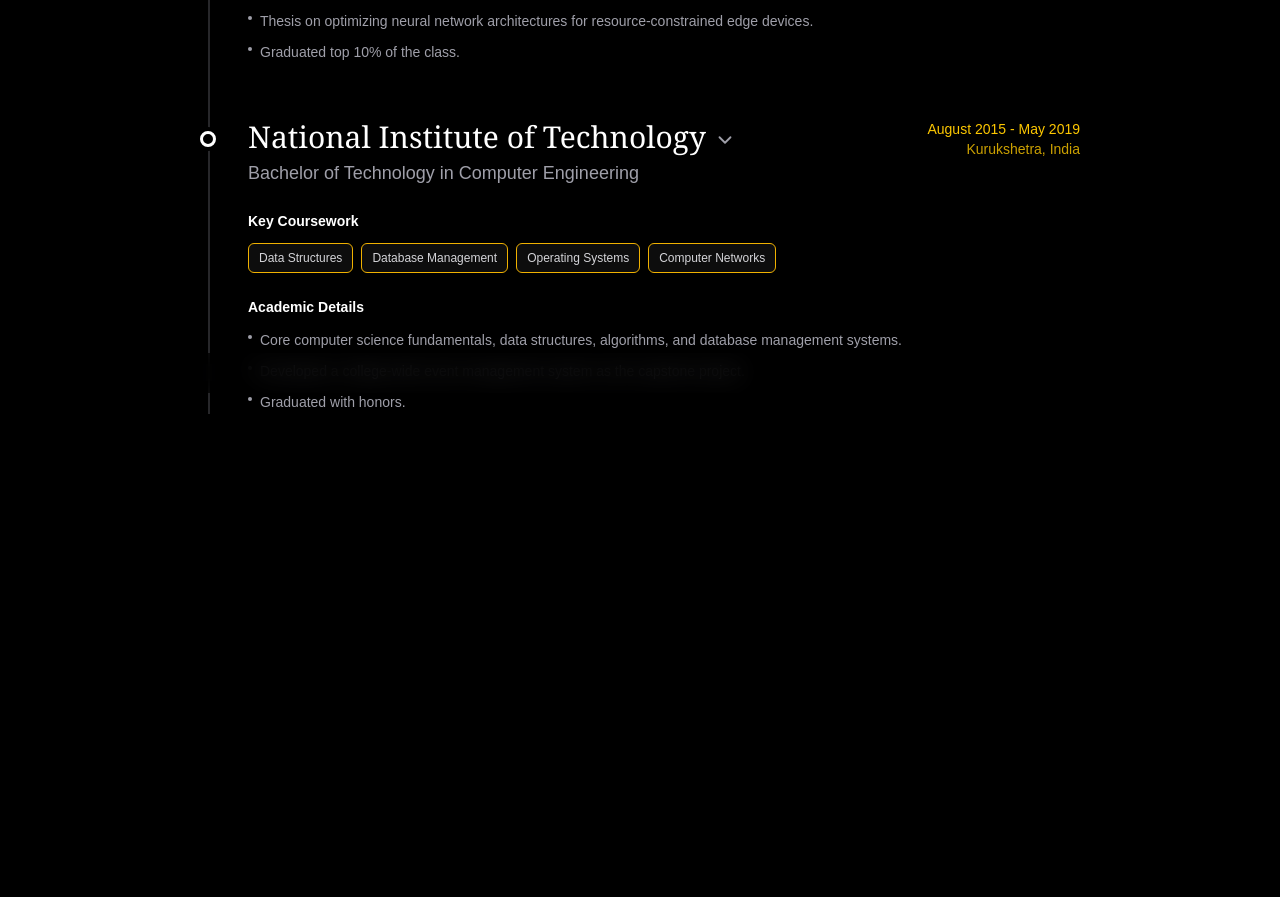
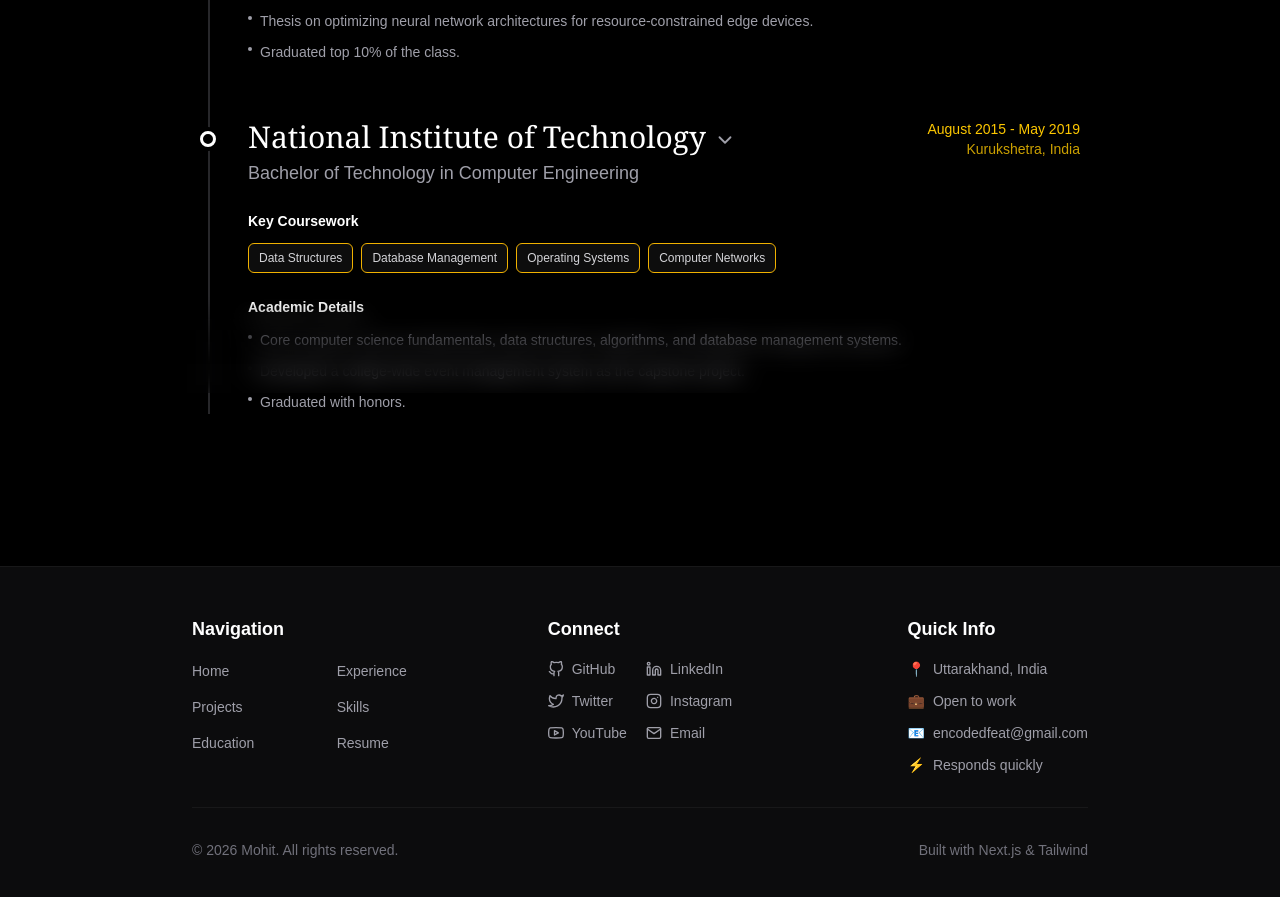
Before and after one commit to encodedfeat/portfolio., a Next.js app: page /education in a window 1280 px wide. Shown: the part 407-1304 px from the top of the page. Before the commit the page ends 1037 px from the top, so only its background shows below. Built offline with nearby package versions, Linux system fonts and the light colour scheme; a web font is replaced by a local one.

Commit message:
fixed footer

```diff
--- a/src/app/layout.tsx
+++ b/src/app/layout.tsx
@@ -38,7 +38,7 @@
       suppressHydrationWarning
       className={`${geistSans.variable} ${geistMono.variable} ${syneMono.variable} h-full antialiased`}
     >
-      <body className="min-h-full flex flex-col bg-background text-foreground pt-16 pb-16">
+      <body className="min-h-full flex flex-col bg-background text-foreground pt-16">
         <ThemeProvider attribute="class" defaultTheme="dark" disableTransitionOnChange>
           <SplashScreen>
             <Header />
--- a/src/app/page.tsx
+++ b/src/app/page.tsx
@@ -8,19 +8,19 @@
 export default function Home() {
   return (
     <>
-      <div className="grid grid-cols-1 lg:grid-cols-[350px_1fr] gap-y-8 lg:gap-y-0 lg:gap-x-16 pt-4 pb-12">
+      <div className="grid grid-cols-1 md:grid-cols-[minmax(280px,35%)_1fr] lg:grid-cols-[350px_1fr] gap-y-8 md:gap-y-0 md:gap-x-10 lg:gap-x-16 pt-4 pb-12">
         {/* Mobile: 1. HeroTop (Hello, I'm Mohit... Based in...) */}
-        <div className="order-1 lg:order-2 lg:col-start-2 lg:row-start-1">
+        <div className="order-1 md:order-2 md:col-start-2 md:row-start-1">
           <HeroTop />
         </div>
 
         {/* Mobile: 2. Profile Card */}
-        <div className="order-2 lg:order-1 lg:col-start-1 lg:row-start-1 lg:row-span-2 self-start">
+        <div className="order-2 md:order-1 md:col-start-1 md:row-start-1 md:row-span-2 self-start mx-auto md:mx-0 w-full max-w-sm md:max-w-none">
           <ProfileCard />
         </div>
 
         {/* Mobile: 3. HeroBottom (Paragraph, Stats) */}
-        <div className="order-3 lg:order-3 lg:col-start-2 lg:row-start-2">
+        <div className="order-3 md:order-3 md:col-start-2 md:row-start-2">
           <HeroBottom />
         </div>
       </div>
--- a/src/components/EducationSection.tsx
+++ b/src/components/EducationSection.tsx
@@ -56,15 +56,19 @@
         <h3 className="text-2xl font-bold text-zinc-900 dark:text-white">Education</h3>
       </div>
 
-      <div className="relative ml-2">
+      <div className={preview ? "" : "relative ml-2"}>
         {/* Main Vertical Line */}
-        <div className="absolute left-[7.5px] top-4 bottom-0 w-[2px] bg-zinc-200 dark:bg-zinc-800" />
+        {!preview && (
+          <div className="absolute left-[7.5px] top-4 bottom-0 w-[2px] bg-zinc-200 dark:bg-zinc-800" />
+        )}
 
-        <div className="flex flex-col gap-14">
+        <div className={preview ? "flex flex-col" : "flex flex-col gap-14"}>
           {displayEducation.map((edu, index) => (
-            <div key={index} className="relative pl-10 md:pl-12">
+            <div key={index} className={preview ? "flex flex-col border-b border-black/5 dark:border-white/5 last:border-0 py-6 first:pt-0" : "relative pl-10 md:pl-12"}>
               {/* Timeline Node (Circle) */}
-              <div className="absolute left-0 top-3 w-4 h-4 rounded-full border-[3px] border-zinc-900 dark:border-white bg-background ring-4 ring-background z-10" />
+              {!preview && (
+                <div className="absolute left-0 top-3 w-4 h-4 rounded-full border-[3px] border-zinc-900 dark:border-white bg-background ring-4 ring-background z-10" />
+              )}
 
               {/* Header & Meta Container */}
               <div
--- a/src/components/Footer.tsx
+++ b/src/components/Footer.tsx
@@ -1,8 +1,101 @@
 "use client";
 
+import Link from "next/link";
+import { FiGithub, FiLinkedin, FiMail, FiTwitter, FiInstagram, FiYoutube } from "react-icons/fi";
+
 export function Footer() {
+  const currentYear = new Date().getFullYear();
+
   return (
-    <footer className="fixed bottom-0 left-0 right-0 z-50 bg-background/60 backdrop-blur-md h-10 pointer-events-none">
-    </footer>
+    <>
+      <footer className="w-full mt-auto bg-zinc-50 dark:bg-zinc-900/50 border-t border-black/5 dark:border-white/5">
+        <div className="max-w-5xl mx-auto px-4 sm:px-8 lg:px-16 pt-8 sm:pt-12 pb-24 sm:pb-32">
+          <div className="grid grid-cols-3 gap-2 sm:gap-8 mb-8">
+            {/* Navigation */}
+            <div>
+              <h3 className="text-sm sm:text-lg font-bold text-zinc-900 dark:text-white mb-3 sm:mb-4">Navigation</h3>
+              <ul className="flex flex-col sm:grid sm:grid-cols-2 gap-2 sm:gap-3">
+                <li><Link href="/" className="text-xs sm:text-sm text-zinc-600 dark:text-zinc-400 hover:text-accent transition-colors">Home</Link></li>
+                <li><Link href="/experience" className="text-xs sm:text-sm text-zinc-600 dark:text-zinc-400 hover:text-accent transition-colors">Experience</Link></li>
+                <li><Link href="/projects" className="text-xs sm:text-sm text-zinc-600 dark:text-zinc-400 hover:text-accent transition-colors">Projects</Link></li>
+                <li><Link href="/skills" className="text-xs sm:text-sm text-zinc-600 dark:text-zinc-400 hover:text-accent transition-colors">Skills</Link></li>
+                <li><Link href="/education" className="text-xs sm:text-sm text-zinc-600 dark:text-zinc-400 hover:text-accent transition-colors">Education</Link></li>
+                <li><Link href="/resume" className="text-xs sm:text-sm text-zinc-600 dark:text-zinc-400 hover:text-accent transition-colors">Resume</Link></li>
+              </ul>
+            </div>
+
+            {/* Connect with me */}
+            <div className="justify-self-center">
+              <h3 className="text-sm sm:text-lg font-bold text-zinc-900 dark:text-white mb-3 sm:mb-4">Connect</h3>
+              <ul className="flex flex-col sm:grid sm:grid-cols-2 gap-2 sm:gap-3">
+                <li>
+                  <a href="https://github.com" target="_blank" rel="noopener noreferrer" className="flex items-center gap-1.5 sm:gap-2 text-xs sm:text-sm text-zinc-600 dark:text-zinc-400 hover:text-accent transition-colors">
+                    <FiGithub className="w-3.5 h-3.5 sm:w-4 sm:h-4 shrink-0" /> <span className="truncate">GitHub</span>
+                  </a>
+                </li>
+                <li>
+                  <a href="https://linkedin.com" target="_blank" rel="noopener noreferrer" className="flex items-center gap-1.5 sm:gap-2 text-xs sm:text-sm text-zinc-600 dark:text-zinc-400 hover:text-accent transition-colors">
+                    <FiLinkedin className="w-3.5 h-3.5 sm:w-4 sm:h-4 shrink-0" /> <span className="truncate">LinkedIn</span>
+                  </a>
+                </li>
+                <li>
+                  <a href="https://twitter.com" target="_blank" rel="noopener noreferrer" className="flex items-center gap-1.5 sm:gap-2 text-xs sm:text-sm text-zinc-600 dark:text-zinc-400 hover:text-accent transition-colors">
+                    <FiTwitter className="w-3.5 h-3.5 sm:w-4 sm:h-4 shrink-0" /> <span className="truncate">Twitter</span>
+                  </a>
+                </li>
+                <li>
+                  <a href="https://instagram.com" target="_blank" rel="noopener noreferrer" className="flex items-center gap-1.5 sm:gap-2 text-xs sm:text-sm text-zinc-600 dark:text-zinc-400 hover:text-accent transition-colors">
+                    <FiInstagram className="w-3.5 h-3.5 sm:w-4 sm:h-4 shrink-0" /> <span className="truncate">Instagram</span>
+                  </a>
+                </li>
+                <li>
+                  <a href="https://youtube.com" target="_blank" rel="noopener noreferrer" className="flex items-center gap-1.5 sm:gap-2 text-xs sm:text-sm text-zinc-600 dark:text-zinc-400 hover:text-accent transition-colors">
+                    <FiYoutube className="w-3.5 h-3.5 sm:w-4 sm:h-4 shrink-0" /> <span className="truncate">YouTube</span>
+                  </a>
+                </li>
+                <li>
+                  <a href="mailto:encodedfeat@gmail.com" className="flex items-center gap-1.5 sm:gap-2 text-xs sm:text-sm text-zinc-600 dark:text-zinc-400 hover:text-accent transition-colors">
+                    <FiMail className="w-3.5 h-3.5 sm:w-4 sm:h-4 shrink-0" /> <span className="truncate">Email</span>
+                  </a>
+                </li>
+              </ul>
+            </div>
+
+            {/* Quick Info */}
+            <div className="justify-self-end">
+              <h3 className="text-sm sm:text-lg font-bold text-zinc-900 dark:text-white mb-3 sm:mb-4">Quick Info</h3>
+              <ul className="flex flex-col gap-2 sm:gap-3">
+                <li className="flex items-start gap-1.5 sm:gap-2 text-xs sm:text-sm text-zinc-600 dark:text-zinc-400">
+                  <span className="shrink-0">📍</span> <span className="break-words">Uttarakhand, India</span>
+                </li>
+                <li className="flex items-start gap-1.5 sm:gap-2 text-xs sm:text-sm text-zinc-600 dark:text-zinc-400">
+                  <span className="shrink-0">💼</span> <span className="break-words">Open to work</span>
+                </li>
+                <li className="flex items-start gap-1.5 sm:gap-2 text-xs sm:text-sm text-zinc-600 dark:text-zinc-400">
+                  <span className="shrink-0">📧</span> <span className="break-all">encodedfeat@gmail.com</span>
+                </li>
+                <li className="flex items-start gap-1.5 sm:gap-2 text-xs sm:text-sm text-zinc-600 dark:text-zinc-400">
+                  <span className="shrink-0">⚡</span> <span className="break-words">Responds quickly</span>
+                </li>
+              </ul>
+            </div>
+          </div>
+
+          <div className="flex flex-col sm:flex-row justify-between items-center gap-4 text-xs sm:text-sm text-zinc-500 pt-6 sm:pt-8 border-t border-black/5 dark:border-white/5">
+            <p>© {currentYear} Mohit. All rights reserved.</p>
+            <p>Built with Next.js & Tailwind</p>
+          </div>
+        </div>
+      </footer>
+
+      {/* Seamlessly blended blurry overlay */}
+      <div
+        className="fixed bottom-0 left-0 right-0 z-50 h-24 pointer-events-none backdrop-blur-md"
+        style={{
+          WebkitMaskImage: 'linear-gradient(to top, black 30%, transparent)',
+          maskImage: 'linear-gradient(to top, black 30%, transparent)'
+        }}
+      ></div>
+    </>
   );
 }
--- a/src/components/HeroSection.tsx
+++ b/src/components/HeroSection.tsx
@@ -17,7 +17,7 @@
         <span className="text-zinc-600 dark:text-zinc-400 font-medium">Hello</span>
       </div>
 
-      <h1 className="text-4xl sm:text-5xl font-bold text-zinc-900 dark:text-white mb-2 leading-tight">
+      <h1 className="text-4xl md:text-4xl lg:text-5xl font-bold text-zinc-900 dark:text-white mb-2 leading-tight">
         I'm Mohit, <br />
         <span className="text-accent">
           <Typewriter
@@ -32,7 +32,7 @@
         </span>
       </h1>
 
-      <h2 className="text-3xl sm:text-4xl font-bold text-zinc-900 dark:text-white mb-0 leading-tight">
+      <h2 className="text-3xl md:text-3xl lg:text-4xl font-bold text-zinc-900 dark:text-white mb-0 leading-tight">
         Based in Uttarakhand,<br className="sm:hidden" /> India.
       </h2>
     </motion.div>
@@ -45,7 +45,7 @@
       initial={{ opacity: 0, y: 20 }}
       animate={{ opacity: 1, y: 0 }}
       transition={{ duration: 0.5, delay: 0.3 }}
-      className="mt-0 lg:mt-8"
+      className="mt-0 md:mt-8"
     >
       <p className="text-zinc-600 dark:text-zinc-400 text-lg leading-relaxed max-w-3xl mb-12 text-justify">
         I specialize in creating robust backend systems, building scalable web applications with Django,
--- a/src/components/ProfileCard.tsx
+++ b/src/components/ProfileCard.tsx
@@ -68,17 +68,17 @@
       </div>
 
       {/* Action Buttons */}
-      <div className="flex gap-3 w-full">
+      <div className="flex flex-wrap gap-3 w-full">
         <Link
           href="/resume"
-          className="flex-1 flex items-center justify-center gap-2 bg-black/5 dark:bg-white/5 hover:bg-zinc-900 dark:hover:bg-white hover:text-white dark:hover:text-black text-zinc-900 dark:text-white rounded-xl py-3 px-4 font-medium transition-colors border border-black/5 dark:border-white/5 hover:border-zinc-900 dark:hover:border-white"
+          className="flex-1 min-w-[130px] flex items-center justify-center gap-2 bg-black/5 dark:bg-white/5 hover:bg-zinc-900 dark:hover:bg-white hover:text-white dark:hover:text-black text-zinc-900 dark:text-white rounded-xl py-3 px-4 font-medium transition-colors border border-black/5 dark:border-white/5 hover:border-zinc-900 dark:hover:border-white"
         >
           <Download size={18} />
           <span className="text-sm">Download CV</span>
         </Link>
         <a
           href="#"
-          className="flex-1 flex items-center justify-center gap-2 bg-accent hover:bg-accent/90 text-black rounded-xl py-3 px-4 font-medium transition-colors"
+          className="flex-1 min-w-[130px] flex items-center justify-center gap-2 bg-accent hover:bg-accent/90 text-black rounded-xl py-3 px-4 font-medium transition-colors"
         >
           <Send size={18} />
           <span className="text-sm">Contact Me</span>
```
